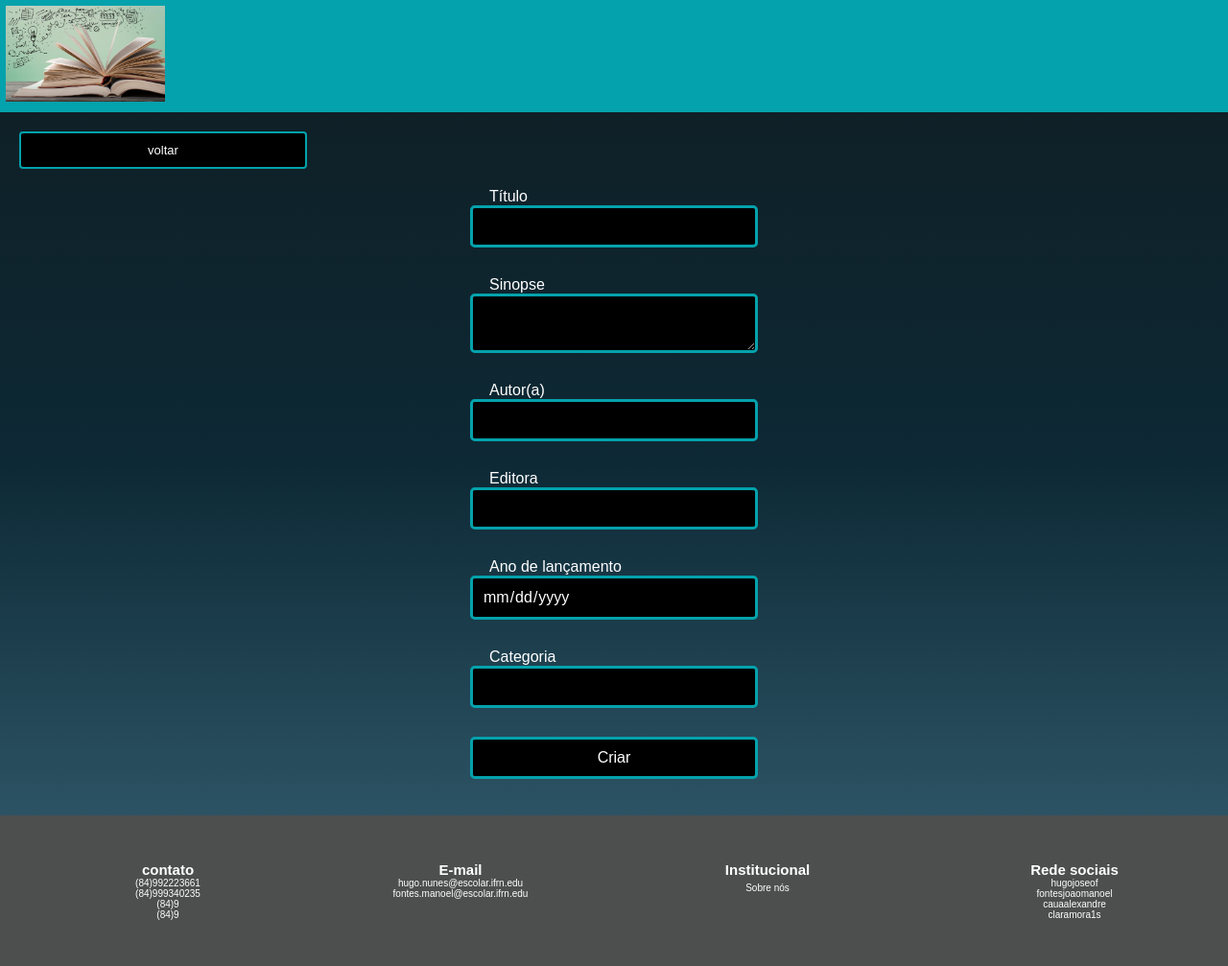
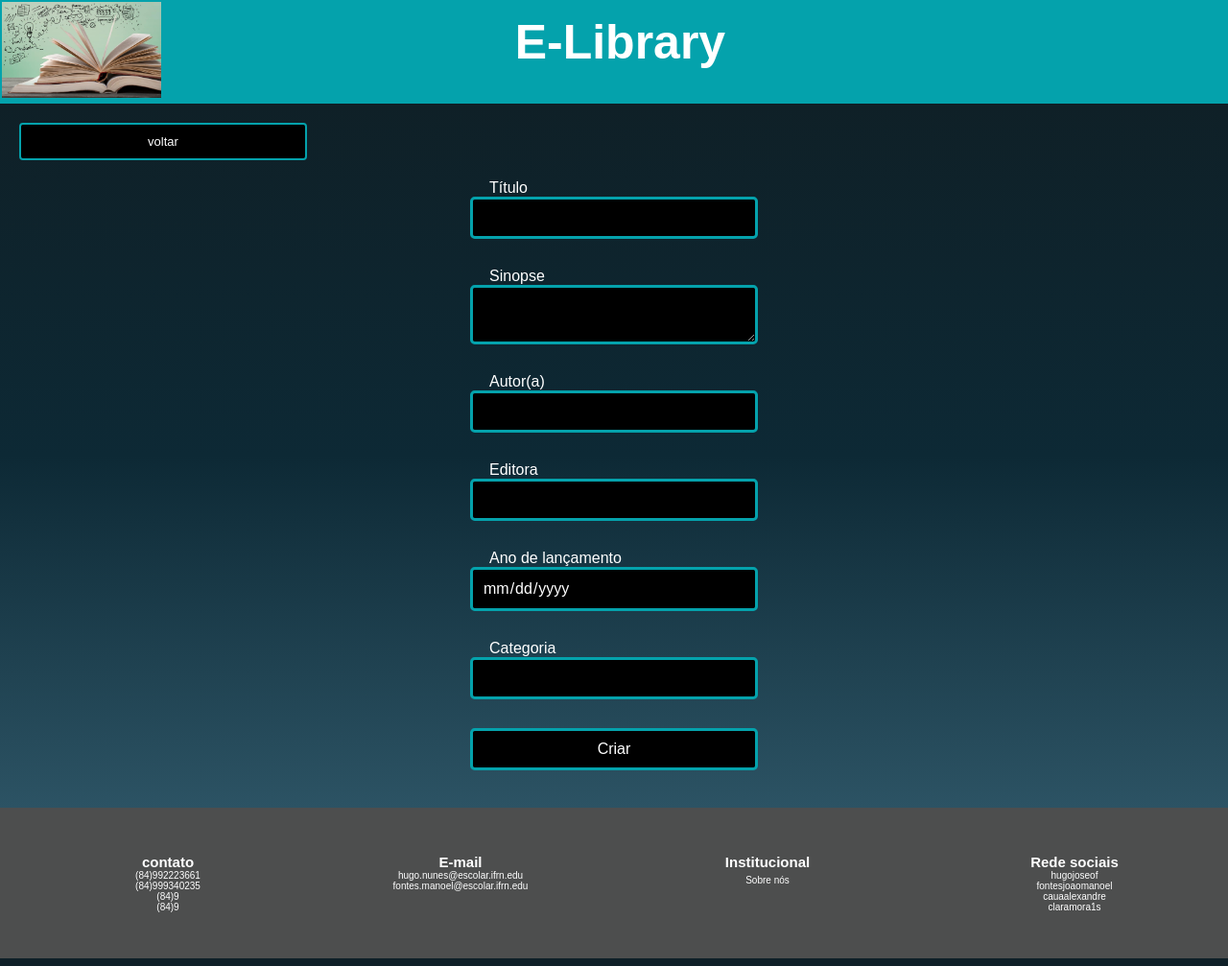
Before and after one commit to JoaoManoelFontes/Project-Trabalho_db, a Flask app: page /cadastro in a window 1280 px wide. Shown: the whole page at 96% size. Run offline with Flask 2, Linux system fonts and the light colour scheme.

Commit message:
att header,base,index e table

```diff
--- a/app/static/css/style.css
+++ b/app/static/css/style.css
@@ -56,13 +56,28 @@ footer {
   margin: 2.5px;
 }
 
-main > h1 {
+main>h1 {
   text-align: center;
   color: #fff;
   padding: 2%;
   font-size: 50px;
   font-weight: bolder;
 }
-.sobre{
+
+.sobre {
   font-size: 10px;
 }
+
+.container-titulo {
+  display: grid;
+  grid-template-columns: repeat(3, 1fr);
+
+}
+
+.titulo {
+  color: #fff;
+  font-size: 50px;
+  font-weight: bolder;
+  padding-top: 15px;
+  padding-left: 110px;
+}
--- a/app/templates/base.html
+++ b/app/templates/base.html
@@ -14,8 +14,13 @@
 
 <body>
     <header>
-        <div class="title">
-            <img class="logo" src="{{ url_for('static', filename='img/logo.jpg')}}" alt="" />
+        <div class="container-titulo">
+            <div class="title">
+                <img class="logo" src="{{ url_for('static', filename='img/logo.jpg')}}" alt="" />
+            </div>
+            <div>
+                <h1 class="titulo">E-Library</h1>
+            </div>
         </div>
     </header>
 
@@ -38,7 +43,7 @@
             </div>
             <div class="institucional">
                 <h2>Institucional</h2>
-                <a class="sobre"  href="/">Sobre nós</a>
+                <a class="sobre" href="/">Sobre nós</a>
             </div>
             <div class="rede-sociais">
                 <h2>Rede sociais</h2>
--- a/app/templates/index.html
+++ b/app/templates/index.html
@@ -2,7 +2,7 @@
 {% block conteudo %}
 <link rel="stylesheet" href="{{ url_for('static',filename='css/table.css')}}" />
 <main>
-  <h1 class="main-title">E-Library</h1>
+  <div class="container-table">
     <div class="tabela">
       <table>
         <tr>
@@ -38,6 +38,7 @@
         {% endfor %}
       </table>
     </div>
+  </div>
   <div class="link">
     <a href="/cadastro"><button class="botao">cadastrar livro</button></a>
   </div>
```
Also changed, not shown: app/static/css/table.css (+8 -1 lines). Lines whose indentation alone changed are shown as unchanged.
